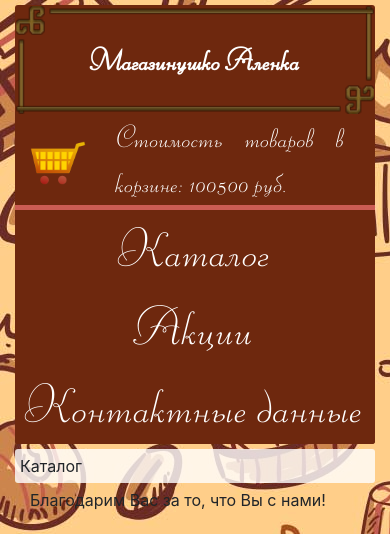
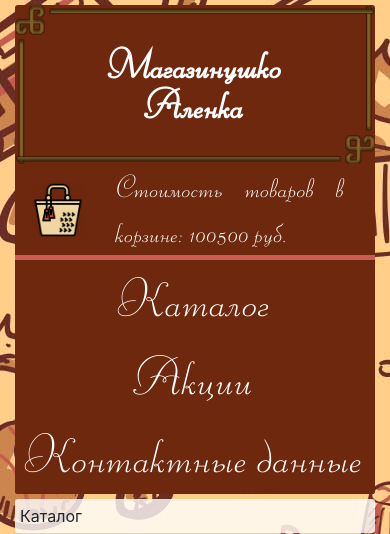
Before and after one commit to rasskazshik/CandyMarket, a PHP site: page / in a window 390 px wide. Shown: the top 534 px of the page. Run offline with PHP 8.4, Linux system fonts and the light colour scheme.

Commit message:
Change cart icon to vintage-style and fix header adaptive layout

```diff
--- a/index.php
+++ b/index.php
@@ -25,10 +25,10 @@ session_start();
     <div class="container">
         <div class="header">
             <div class="row">
-                <div class="logo col-md-8">
+                <div class="logo col-lg-8">
                     <div>Магазинушко Аленка</div>
                 </div>
-                <div class="shopingCart col-md-4 row align-items-center">
+                <div class="shopingCart col-lg-4 row align-items-center">
                     <div class="col-3">
                     <img class="img-fluid" src="images/cart.png">
                     </div>
--- a/styles/main.css
+++ b/styles/main.css
@@ -36,7 +36,7 @@ body {
 }
 @media screen and (max-width: 768px) {
     .logo{
-    font-size: 30px;
+    font-size: 40px;
     line-height: 1;
     }
 }
```
Also changed, not shown: images/cart.png.
